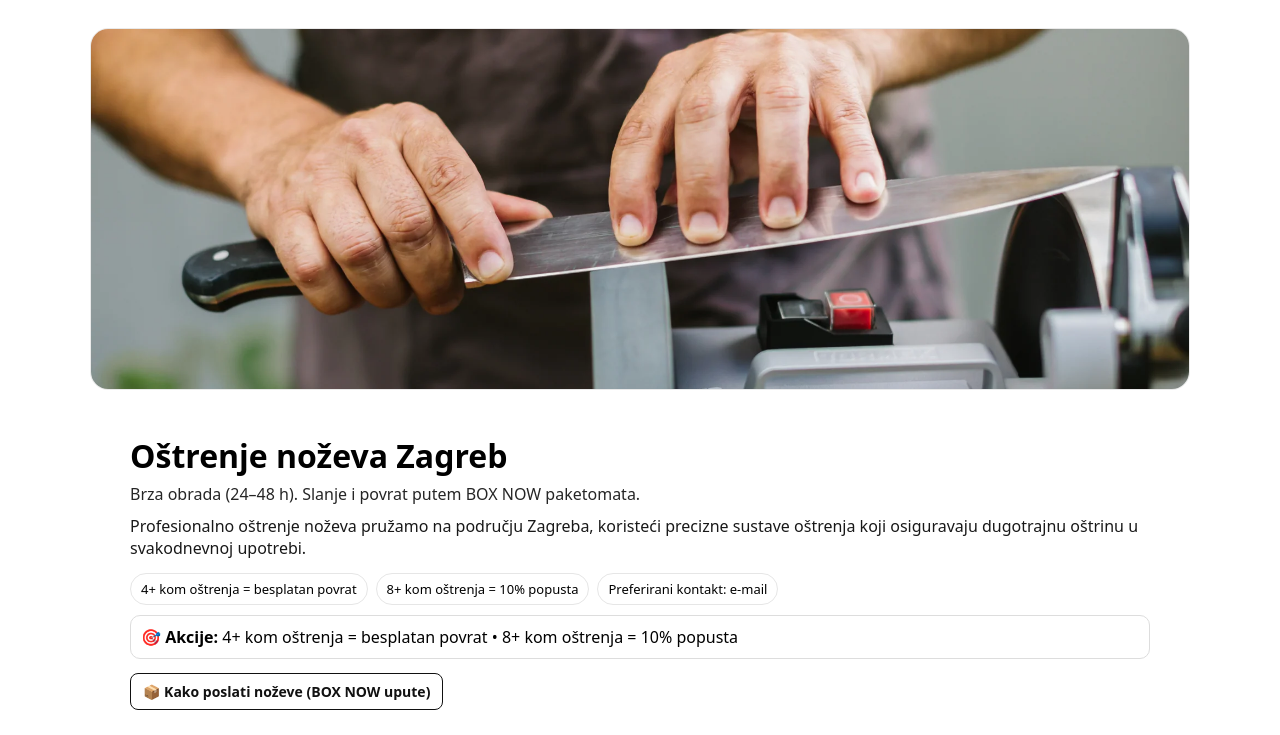
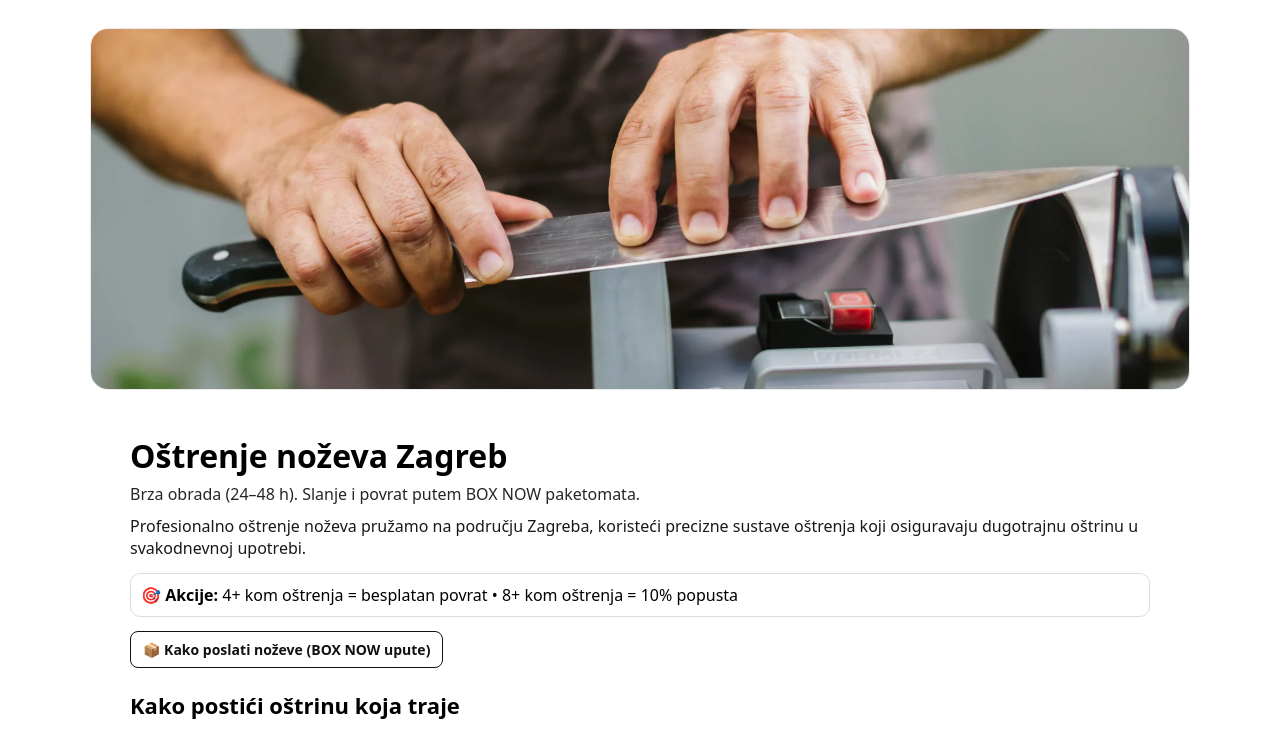
Before and after one commit to Nenad-cmd/ostrenje-nozeva-zagreb, a Next.js app: page / in a window 1280 px wide. Shown: the top 735 px of the page. Built offline with nearby package versions, Linux system fonts and the light colour scheme.

Commit message:
Update page.tsx

```diff
--- a/app/page.tsx
+++ b/app/page.tsx
@@ -255,20 +255,6 @@ export default function Page() {
           Profesionalno oštrenje noževa pružamo na području Zagreba, koristeći precizne sustave oštrenja
           koji osiguravaju dugotrajnu oštrinu u svakodnevnoj upotrebi.
         </p>
-
-
-          <div style={{ display: "flex", gap: 8, flexWrap: "wrap" }}>
-            <span style={{ border: "1px solid #e6e6e6", borderRadius: 999, padding: "6px 10px", fontSize: 13 }}>
-              4+ kom oštrenja = besplatan povrat
-            </span>
-            <span style={{ border: "1px solid #e6e6e6", borderRadius: 999, padding: "6px 10px", fontSize: 13 }}>
-              8+ kom oštrenja = 10% popusta
-            </span>
-            <span style={{ border: "1px solid #e6e6e6", borderRadius: 999, padding: "6px 10px", fontSize: 13 }}>
-              Preferirani kontakt: e-mail
-            </span>
-          </div>
-
 
           <div style={{ marginTop: 10, padding: 10, border: "1px solid #ddd", borderRadius: 10 }}>
             <strong>🎯 Akcije:</strong> 4+ kom oštrenja = besplatan povrat • 8+ kom oštrenja = 10% popusta
```
